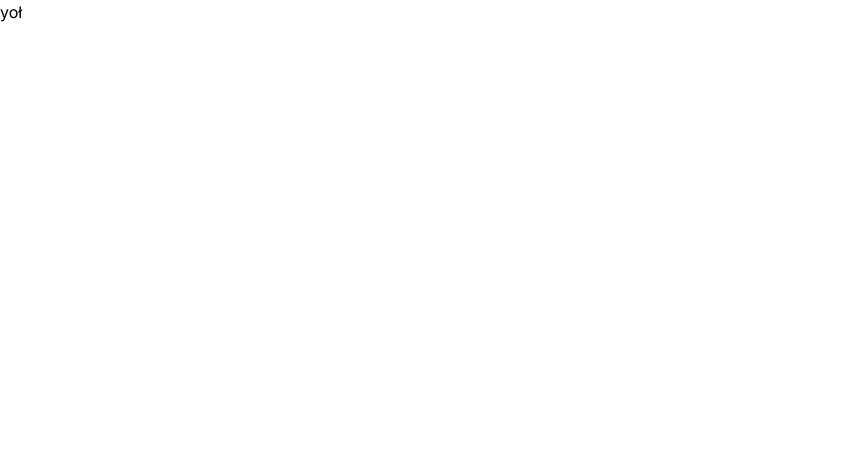
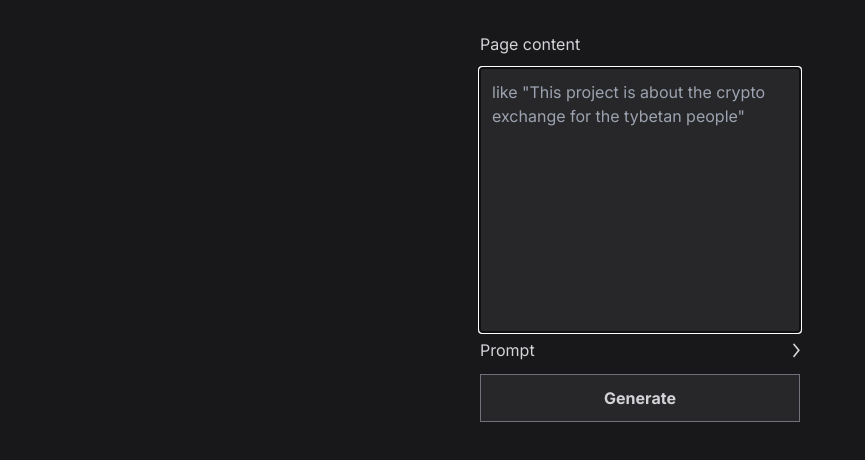
Before and after one commit to mazurcodes/ShadowWriter, a Next.js app: page / in a window 1280 px wide. Shown: the top 460 px of the page, without its empty margins (0-865 px from the left). Built offline with nearby package versions, Linux system fonts and the light colour scheme.

Commit message:
main element with form

```diff
--- a/app/page.tsx
+++ b/app/page.tsx
@@ -1,9 +1,22 @@
-import Image from "next/image";
+'use client';
+import DropdownSection from './components/DropdownSection';
+import GenerateButton from './components/GenerateButton';
+import TextField from './components/TextField';
 
 export default function Home() {
+  function handleSubmit(event: React.FormEvent<HTMLFormElement>) {
+    event.preventDefault();
+  }
+
   return (
-    <main className="">
-      <p>yoł</p>
+    <main className="flex flex-col items-center w-full h-screen bg-zinc-900 pt-8">
+      <form className="flex flex-col items-center" onSubmit={handleSubmit}>
+        <TextField label="Page content" />
+        <DropdownSection label="Prompt" open={false}>
+          <TextField />
+        </DropdownSection>
+        <GenerateButton />
+      </form>
     </main>
   );
 }
```
